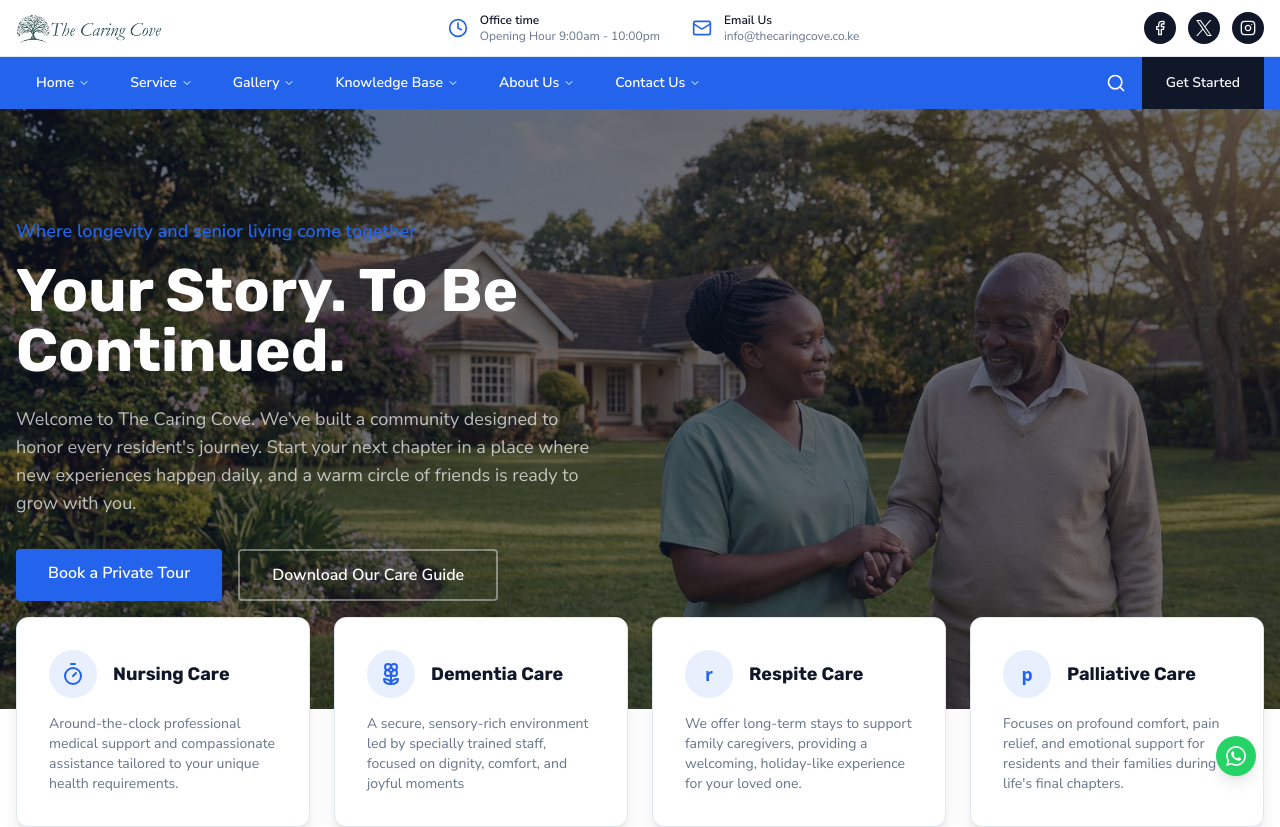
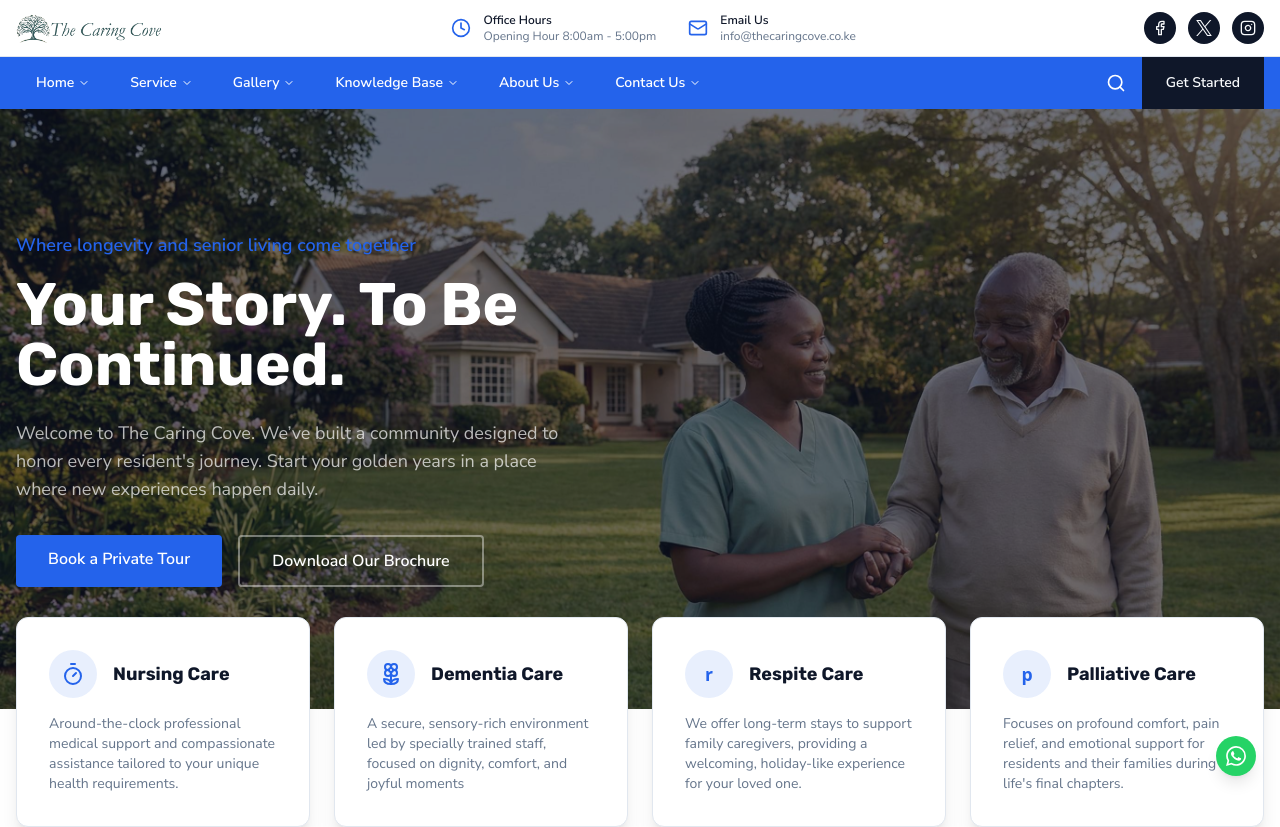
Before and after one commit to felixodette/the-caring-cove, a Next.js app: page / in a window 1280 px wide. Shown: the top 827 px of the page. Built offline with nearby package versions, Linux system fonts and the light colour scheme.

Commit message:
Add downloadable brochure CTA
Serve brochure PDF from public/ and wire hero CTA to download it.

Made-with: Cursor

```diff
--- a/src/components/sections/Hero.tsx
+++ b/src/components/sections/Hero.tsx
@@ -4,6 +4,8 @@ import { motion } from "framer-motion";
 import siteContent from "@/content/site-content.json";
 
 const hero = siteContent.homepage.hero;
+
+const isDownloadHref = (href: string) => href.toLowerCase().endsWith(".pdf");
 
 const Hero = () => (
   <section
@@ -45,7 +47,11 @@ const Hero = () => (
         <a href={hero.cta.primary.href} className="bg-primary text-primary-foreground px-8 py-3 rounded font-semibold hover:bg-primary/90 transition-colors">
           {hero.cta.primary.label}
         </a>
-        <a href={hero.cta.secondary.href} className="border-2 border-primary-foreground/40 text-primary-foreground px-8 py-3 rounded font-semibold hover:bg-primary-foreground/10 transition-colors">
+        <a
+          href={hero.cta.secondary.href}
+          download={isDownloadHref(hero.cta.secondary.href) ? "" : undefined}
+          className="border-2 border-primary-foreground/40 text-primary-foreground px-8 py-3 rounded font-semibold hover:bg-primary-foreground/10 transition-colors"
+        >
           {hero.cta.secondary.label}
         </a>
       </motion.div>
--- a/src/components/sections/TopBar.tsx
+++ b/src/components/sections/TopBar.tsx
@@ -24,8 +24,8 @@ const TopBar = () => (
         <div className="flex items-center gap-3">
           <Clock className="w-5 h-5 text-primary" />
           <div>
-            <p className="text-xs font-semibold text-foreground">Office time</p>
-            <p className="text-xs text-muted-foreground">Opening Hour 9:00am - 10:00pm</p>
+            <p className="text-xs font-semibold text-foreground">Office Hours</p>
+            <p className="text-xs text-muted-foreground">Opening Hour 8:00am - 5:00pm</p>
           </div>
         </div>
         <div className="flex items-center gap-3">
--- a/src/content/site-content.json
+++ b/src/content/site-content.json
@@ -3,15 +3,15 @@
     "hero": {
       "tagline": "Where longevity and senior living come together",
       "headline": "Your Story. To Be Continued.",
-      "subheadline": "Welcome to The Caring Cove. We’ve built a community designed to honor every resident's journey. Start your next chapter in a place where new experiences happen daily, and a warm circle of friends is ready to grow with you.",
+      "subheadline": "Welcome to The Caring Cove. We’ve built a community designed to honor every resident's journey. Start your golden years in a place where new experiences happen daily.",
       "cta": {
         "primary": {
           "label": "Book a Private Tour",
           "href": "/contact"
         },
         "secondary": {
-          "label": "Download Our Care Guide",
-          "href": "#care-guide"
+          "label": "Download Our Brochure",
+          "href": "/the-caring-cove-brochure.pdf"
         }
       }
     },
```
Also changed, not shown: 1 other file (tests, documents, lock files or other folders).
